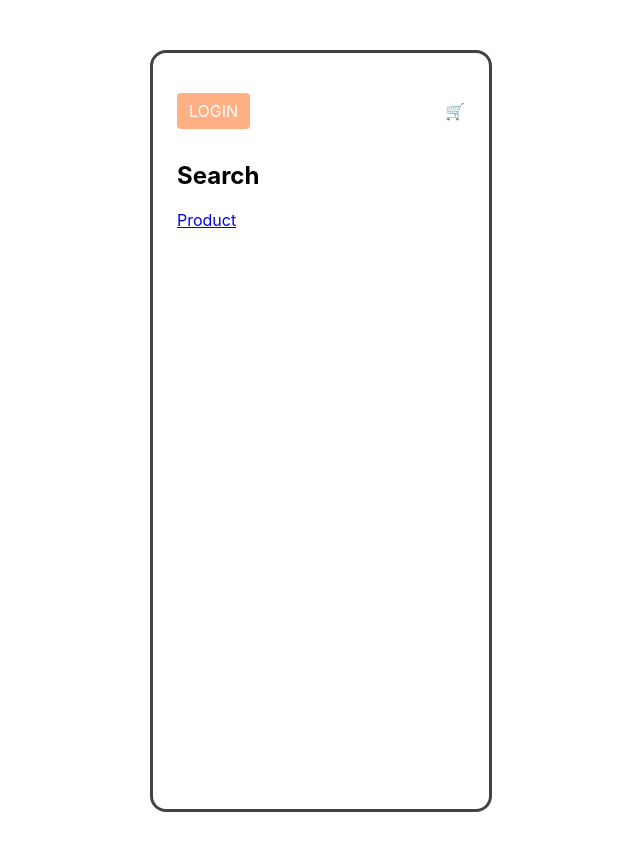
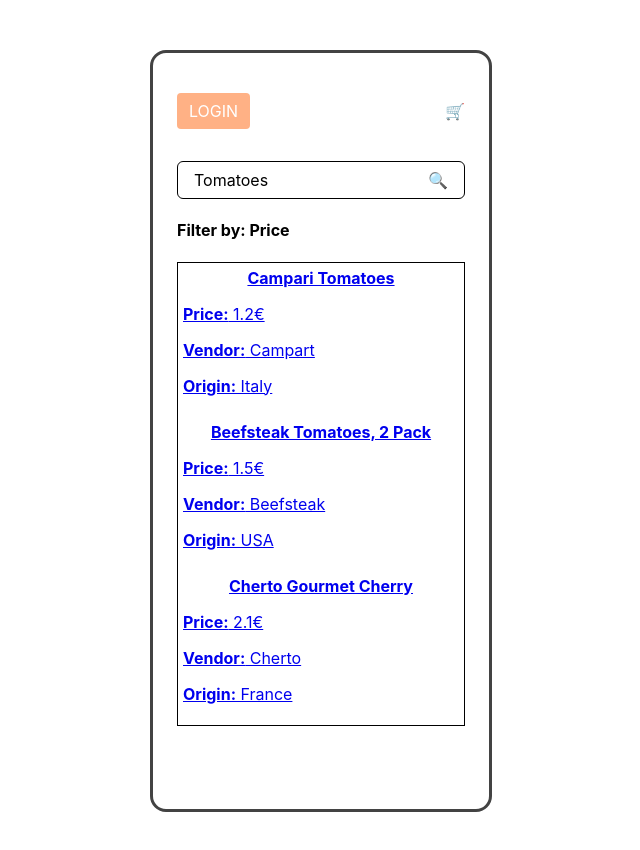
Before and after one commit to snemvalts/ux-ui-software-prototype, a React (Create React App) app: page /search in a window 1280 px wide. Shown: the top 850 px of the page, without its empty margins (319-959 px from the left). Built offline with nearby package versions, Linux system fonts and the light colour scheme.

Commit message:
inital search page

```diff
--- a/src/pages/Search.jsx
+++ b/src/pages/Search.jsx
@@ -1,14 +1,46 @@
 import React from "react";
 import {Link} from "react-router-dom";
-import {RootContainer} from "./Home";
+import {RootContainer, SearchBox} from "./Home";
 import {Header} from "../App";
 
 const Search = () => {
+
+    const itemStyle = {padding: '5px'}
+
     return (
         <RootContainer>
             <Header/>
-            <h2>Search</h2>
-            <Link to="/product">Product</Link>
+            <SearchBox>
+                <span>Tomatoes</span>
+                <span>🔍</span>
+            </SearchBox>
+            <h4>Filter by: Price</h4>
+            <div style={{border: '1px solid black'}}>
+                <Link to="/product">
+                    <div style={itemStyle}>
+                        <h4 style={{margin: 'auto', textAlign: 'center'}}>Campari Tomatoes</h4>
+                        <p><strong>Price:</strong> 1.2€</p>
+                        <p><strong>Vendor:</strong> Campart</p>
+                        <p><strong>Origin:</strong> Italy</p>
+                    </div>
+                </Link>
+                <Link to="/product">
+                    <div style={itemStyle}>
+                        <h4 style={{margin: 'auto', textAlign: 'center'}}>Beefsteak Tomatoes, 2 Pack</h4>
+                        <p><strong>Price:</strong> 1.5€</p>
+                        <p><strong>Vendor:</strong> Beefsteak</p>
+                        <p><strong>Origin:</strong> USA</p>
+                    </div>
+                </Link>
+                <Link to="/product">
+                    <div style={itemStyle}>
+                        <h4 style={{margin: 'auto', textAlign: 'center'}}>Cherto Gourmet Cherry</h4>
+                        <p><strong>Price:</strong> 2.1€</p>
+                        <p><strong>Vendor:</strong> Cherto</p>
+                        <p><strong>Origin:</strong> France</p>
+                    </div>
+                </Link>
+            </div>
         </RootContainer>
     );
 }
```
